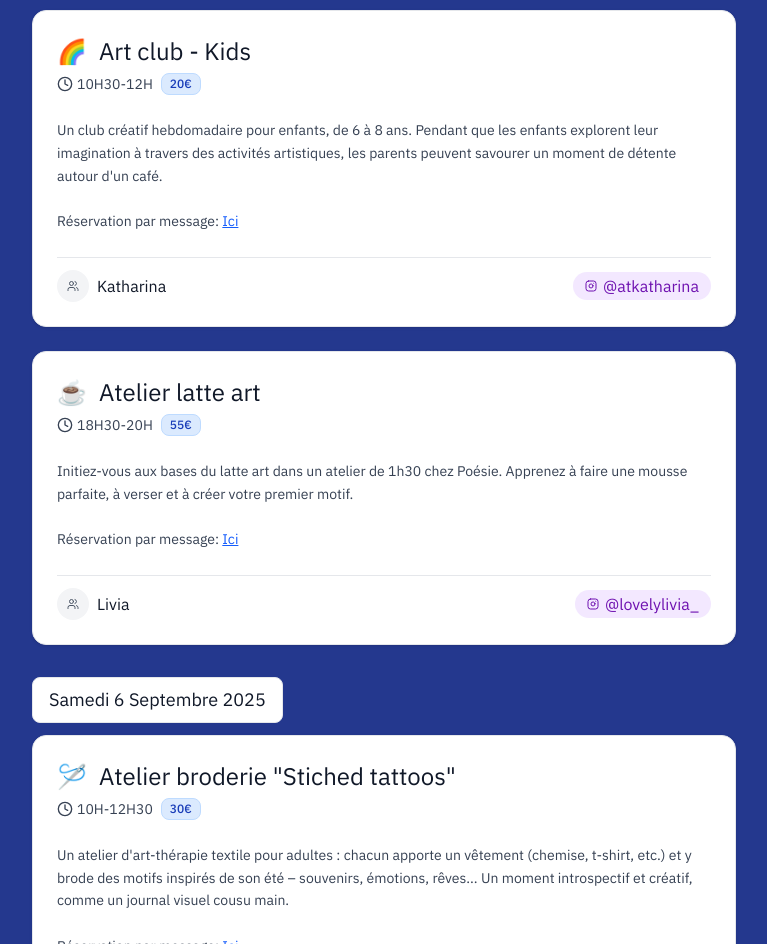
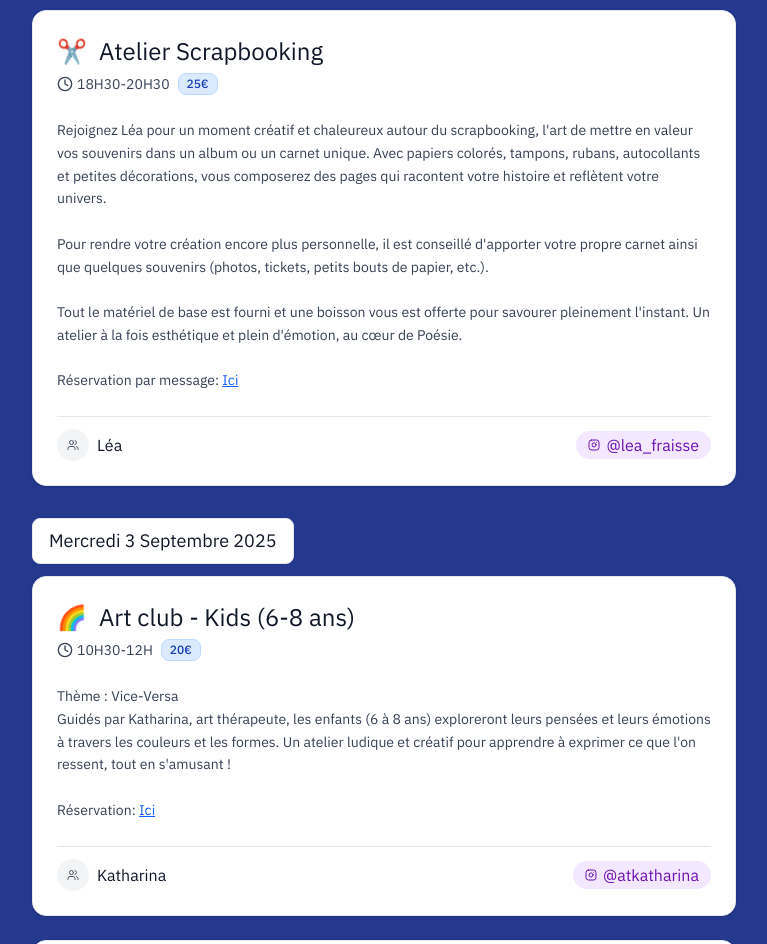
Before and after one commit to yohanlb/poesie-cafe, a Next.js app: page /agenda in a window 1280 px wide. Shown: the part 208-1152 px from the top of the page, without its empty margins (256-1023 px from the left). Built offline with nearby package versions, Linux system fonts and the light colour scheme.

Commit message:
feat: update events data and add fullyBooked field

```diff
--- a/src/data/events.ts
+++ b/src/data/events.ts
@@ -7,25 +7,48 @@ export interface Event {
   instructor?: string;
   instagram?: string;
   description?: string;
-  eventType: "workshop" | "running-club" | "vernissage" | "other";
+  eventType:
+    | "workshop"
+    | "running-club"
+    | "vernissage"
+    | "other"
+    | "yoga"
+    | "brunch";
   emoji?: string;
   reservationLink?: string;
+  fullyBooked: boolean;
 }
 
 export const events: Event[] = [
   {
+    id: "scrapbooking",
+    name: "Atelier Scrapbooking",
+    date: "27/08/2025",
+    time: "18H30-20H30",
+    price: "25€",
+    instructor: "Léa",
+    instagram: "@lea_fraisse",
+    description:
+      "Rejoignez Léa pour un moment créatif et chaleureux autour du scrapbooking, l'art de mettre en valeur vos souvenirs dans un album ou un carnet unique. Avec papiers colorés, tampons, rubans, autocollants et petites décorations, vous composerez des pages qui racontent votre histoire et reflètent votre univers.\n\nPour rendre votre création encore plus personnelle, il est conseillé d'apporter votre propre carnet ainsi que quelques souvenirs (photos, tickets, petits bouts de papier, etc.).\n\nTout le matériel de base est fourni et une boisson vous est offerte pour savourer pleinement l'instant. Un atelier à la fois esthétique et plein d'émotion, au cœur de Poésie.",
+    eventType: "workshop",
+    emoji: "✂️",
+    reservationLink: "https://www.instagram.com/lea__fraisse/",
+    fullyBooked: false,
+  },
+  {
     id: "art-club-kids-1",
-    name: "Art club - Kids",
+    name: "Art club - Kids (6-8 ans)",
     date: "03/09/2025",
     time: "10H30-12H",
     price: "20€",
     instructor: "Katharina",
     instagram: "@atkatharina",
     description:
-      "Un club créatif hebdomadaire pour enfants, de 6 à 8 ans.  Pendant que les enfants explorent leur imagination à travers des activités artistiques, les parents peuvent savourer un moment de détente autour d'un café.",
+      "Thème : Vice-Versa \nGuidés par Katharina, art thérapeute, les enfants (6 à 8 ans) exploreront leurs pensées et leurs émotions à travers les couleurs et les formes. Un atelier ludique et créatif pour apprendre à exprimer ce que l'on ressent, tout en s'amusant !",
     eventType: "workshop",
     emoji: "🌈",
-    reservationLink: "https://www.instagram.com/p/DNFzPxLs0L3/?img_index=1",
+    reservationLink: "https://lu.ma/2drj91pa",
+    fullyBooked: false,
   },
   {
     id: "latte-art",
@@ -36,52 +59,56 @@ export const events: Event[] = [
     instructor: "Livia",
     instagram: "@lovelylivia_",
     description:
-      "Initiez-vous aux bases du latte art dans un atelier de 1h30 chez Poésie. Apprenez à faire une mousse parfaite, à verser et à créer votre premier motif. ",
+      "Initiez-vous aux bases du latte art dans un atelier de 1h30 chez Poésie, accompagnée de Livia. Apprenez à faire une mousse parfaite, à verser et à créer votre premier motif.",
     eventType: "workshop",
     emoji: "☕️",
     reservationLink: "https://www.instagram.com/lovelylivia_/",
+    fullyBooked: true,
   },
   {
-    id: "broderie-stitched-tattoos",
-    name: 'Atelier broderie "Stiched tattoos"',
+    id: "broderie-art-therapie",
+    name: "Atelier broderie - Art therapie",
     date: "06/09/2025",
     time: "10H-12H30",
     price: "30€",
     instructor: "Katharina",
     instagram: "@atkatharina",
     description:
-      "Un atelier d'art-thérapie textile pour adultes : chacun apporte un vêtement (chemise, t-shirt, etc.) et y brode des motifs inspirés de son été – souvenirs, émotions, rêves... Un moment introspectif et créatif, comme un journal visuel cousu main.",
+      "Atelier d'art-thérapie textile \nApportez un vêtement de votre choix (chemise, t-shirt, etc.) et transformez-le en toile d'expression en y brodant des motifs inspirés de votre été : souvenirs, émotions, rêves… Un temps pour soi, à la fois introspectif et créatif, où chaque point devient une page d'un journal visuel cousu main.",
     eventType: "workshop",
     emoji: "🪡",
-    reservationLink: "https://www.instagram.com/atkatharina/",
+    reservationLink: "https://lu.ma/prguusrw",
+    fullyBooked: false,
   },
   {
-    id: "cafe-dessin",
-    name: "Atelier café dessin",
+    id: "carnet-voyage",
+    name: "Atelier Carnet de voyage",
     date: "07/09/2025",
     time: "15H-17H30",
     price: "25€",
     instructor: "Valentine",
     instagram: "@moood_de_val",
     description:
-      "Valentine vous initie au dessin dans une ambiance douce et créative. Ensemble, vous apprendrez les bases et croquerez les détails poétiques de Poésie, notre coffee shop.Aucune expérience requise,juste l'envie de prendre le temps et de dessiner autour d'un bon café. (boisson comprise dans le prix)",
+      "Atelier Carnet de voyage : Apprenez à capturer vos souvenirs en mots et en illustrations, et repartez avec de nouvelles pages dans votre carnet qui raconte vos aventures de cet été. Ouverts à tous, débutants comme passionnés, pour dessiner et voyager le temps d'un café. (boisson comprise dans le prix)",
     eventType: "workshop",
     emoji: "🎨",
     reservationLink: "https://www.instagram.com/p/DNFzPxLs0L3/?img_index=1",
+    fullyBooked: false,
   },
   {
     id: "art-club-kids-2",
-    name: "Art club - Kids",
+    name: "Art club - Kids (8-10 ans)",
     date: "10/09/2025",
     time: "10H30-12H",
     price: "20€",
     instructor: "Katharina",
     instagram: "@atkatharina",
     description:
-      "Un club créatif hebdomadaire pour enfants, 8 à 10 ans.  Pendant que les enfants explorent leur imagination à travers des activités artistiques, les parents peuvent savourer un moment de détente autour d'un café.",
+      "Thème : Vice-Versa \nGuidés par Katharina, art thérapeute, les enfants (8 à 10 ans) exploreront leurs pensées et leurs émotions à travers les couleurs et les formes. Un atelier ludique et créatif pour apprendre à exprimer ce que l'on ressent, tout en s'amusant !",
     eventType: "workshop",
     emoji: "🌈",
-    reservationLink: "https://www.instagram.com/p/DNFzPxLs0L3/?img_index=1",
+    reservationLink: "https://lu.ma/ky9n71cw",
+    fullyBooked: false,
   },
   {
     id: "aquarelle",
@@ -92,10 +119,26 @@ export const events: Event[] = [
     instructor: "Célia",
     instagram: "@celia.vongkorad",
     description:
-      "Rejoignez-nous pour un atelier chaleureux et créatif autour de l'aquarelle, guidé par l'artiste Celia Vongkorad. Vous apprendrez à composer une page de carnet de voyage, le tout accompagné d'une boisson de votre choix. Le matériel est fourni, mais vous pouvez également venir avec votre carnet ou vos outils préférés si vous le souhaitez. Vous peindrez sur du papier aquarelle de haute qualité de la marque Hahnemühle (format A5). Chaque participant(e) aura la chance de découvrir les aquarelles artisanales de La Nouvelle Vague Couleurs, fabriquées à Paris : des teintes uniques, intenses et inspirantes, parfaites pour tous les styles d'expression.",
+      "Rejoignez-nous pour un atelier chaleureux et créatif autour de l'aquarelle, guidé par l'artiste Célia Vongkorad. Vous apprendrez à composer une page de carnet de voyage, le tout accompagné d'une boisson de votre choix. Le matériel est fourni, mais vous pouvez également venir avec votre carnet ou vos outils préférés si vous le souhaitez. Vous peindrez sur du papier aquarelle de haute qualité de la marque Hahnemühle (format A5). Chaque participant(e) aura la chance de découvrir les aquarelles artisanales de La Nouvelle Vague Couleurs, fabriquées à Paris : des teintes uniques, intenses et inspirantes, parfaites pour tous les styles d'expression.",
     eventType: "workshop",
     emoji: "🎨",
     reservationLink: "https://www.instagram.com/celia.vongkorad/",
+    fullyBooked: false,
+  },
+  {
+    id: "yoga-vinyasa",
+    name: "Yoga Vinyasa",
+    date: "13/09/2025",
+    time: "8H45-9H45",
+    price: "15€",
+    instructor: "Coralee",
+    instagram: "@coraleeats",
+    description:
+      "Rendez-vous le samedi 13 septembre de 8H45 à 9H45 pour une session de yoga guidée par Coralee, professeure franco-américaine installée à Paris.\n\nFormée à Bali en yoga Vinyasa, elle propose un cours accessible à tous les niveaux, avec une approche simple et bienveillante, pour se reconnecter à soi et partager un moment collectif.\n\n▪️ Tapis non fourni\n▪️ Boisson incluse",
+    eventType: "yoga",
+    emoji: "🧘‍♀️",
+    reservationLink: "https://www.instagram.com/coraleeats/",
+    fullyBooked: false,
   },
   {
     id: "ceramique",
@@ -106,10 +149,11 @@ export const events: Event[] = [
     instructor: "Jess",
     instagram: "@nalu.ceramics",
     description:
-      "Participez à un atelier créatif et convivial pour découvrir l'art du modelage en céramique. Vous apprendrez les bases du travail de l'argile en explorant différentes techniques, avec la possibilité de créer la pièce de votre choix : tasse, assiette, porte-bijoux, vide-poche, petit soliflore… - Thème libre ou inspiration coffee shop : chacun peut laisser libre cours à son imagination ou suivre un thème pour plus de cohérence. ✔️ Tout est inclus : matériel, cuisson et émaillage réalisés après l'atelier. ✔️ Délais : vos pièces seront prêtes sous environ un mois. ✔️ Accessible à tous niveaux : débutants comme initiés sont les bienvenus. Offrez-vous un moment de créativité et repartez avec une pièce unique, façonnée par vos mains !",
+      "Participez à un atelier créatif et convivial pour découvrir l'art du modelage en céramique. Vous apprendrez les bases du travail de l'argile en explorant différentes techniques, avec la possibilité de créer la pièce de votre choix : tasse, assiette, porte-bijoux, vide-poche, petit soliflore…\n▪️ Thème libre ou inspiration coffee shop : chacun peut laisser libre cours à son imagination ou suivre un thème pour plus de cohérence.\n▪️ Tout est inclus : matériel, cuisson et émaillage réalisés après l'atelier.\n▪️ Délais : vos pièces seront prêtes sous environ un mois.\n▪️ Accessible à tous niveaux : débutants comme initiés sont les bienvenus.\n\nOffrez-vous un moment de créativité et repartez avec une pièce unique, façonnée par vos mains !",
     eventType: "workshop",
     emoji: "🍵",
     reservationLink: "https://www.instagram.com/nalu.ceramics/",
+    fullyBooked: false,
   },
   {
     id: "ecriture",
@@ -120,10 +164,11 @@ export const events: Event[] = [
     instructor: "Marie",
     instagram: "@calliope_editions",
     description:
-      "Vous sentez votre élan créatif s'essouffler ? La page reste blanche malgré l'envie d'écrire ? Rejoignez notre atelier d'écriture spécialement conçu pour vous redonner l'inspiration. Au programme :\n\nExercices ciblés pour déverrouiller la créativité et relancer vos idées.\n\nÉchanges autour du thème du « vide » créatif.\n\nConseils pratiques et pistes concrètes pour nourrir durablement votre écriture.\n\nUn petit groupe pour favoriser un accompagnement personnalisé et des retours bienveillants. Une boisson chaude ou froide et une gourmandise sucrée sont incluses pour accompagner ce moment suspendu. Tarif : 37 € TTC. ⏱ Durée : 3 heures, de 9h à 12h",
+      "Vous sentez votre élan créatif s'essouffler ? La page reste blanche malgré l'envie d'écrire ? Rejoignez notre atelier d'écriture spécialement conçu pour vous redonner l'inspiration. Vous serez accompagné par Marie, fondatrice de la maison d'édition Calliope.\n\nAu programme :\n\nExercices ciblés pour déverrouiller la créativité et relancer vos idées.\n\nÉchanges autour du thème du « vide » créatif.\n\nConseils pratiques et pistes concrètes pour nourrir durablement votre écriture.\n\nUn petit groupe pour favoriser un accompagnement personnalisé et des retours bienveillants. Une boisson chaude ou froide et une gourmandise sucrée sont incluses pour accompagner ce moment suspendu.",
     eventType: "workshop",
     emoji: "📖",
     reservationLink: "https://www.calliope-editions.fr/actualit%C3%A9s",
+    fullyBooked: false,
   },
   {
     id: "running-club-1",
@@ -131,11 +176,13 @@ export const events: Event[] = [
     date: "07/09/2025",
     time: "10H-11H",
     price: "gratuit",
+    instagram: "@poesiecoffee",
     description:
-      "📍 Départ & arrivée : Poésie coffee, 10 passage Thiéré – Paris 11e\n🛣️ Parcours : 7km organisé par Chloé (Strava Chloé Fouillot)\n\n💌 L'événement est gratuit, mais il faudra réserver sa place en envoyant un message directement sur le compte de Poésie pour une question d'organisation.\nN'hésite pas à indiquer également ton allure de course pour que l'on sache si la création de plusieurs groupes est nécessaire.",
+      "📍 Départ & arrivée : Poésie coffee, 10 passage Thiéré – Paris 11e\n🛣️ Parcours : 7km organisé par Chloé (Strava Chloé Fouillot)\n\n💌 L'événement est gratuit, mais il faudra réserver sa place en envoyant un message directement sur le compte de Poésie pour une question d'organisation.\nN'hésitez pas à indiquer également votre allure de course pour que l'on sache si la création de plusieurs groupes est nécessaire.",
     eventType: "running-club",
     emoji: "🏃‍♀️🏃",
     reservationLink: "https://www.instagram.com/poesiecoffee/",
+    fullyBooked: false,
   },
   {
     id: "vernissage-photo",
@@ -145,8 +192,11 @@ export const events: Event[] = [
     price: "gratuit",
     instructor: "Jean",
     instagram: "@ginjeanbre",
+    description:
+      "Poésie accueillera pendant un mois les photographies argentiques de Jean.\nPour marquer l'événement, rendez-vous au vernissage de 18h à 22h : un moment convivial pour prolonger les souvenirs d'été autour de boissons fraîches et de douceurs salées et sucrées.",
     eventType: "vernissage",
     emoji: "🖼️",
+    fullyBooked: false,
   },
   {
     id: "running-club-2",
@@ -154,10 +204,24 @@ export const events: Event[] = [
     date: "21/09/2025",
     time: "10H-11H",
     price: "gratuit",
+    instagram: "@poesiecoffee",
     description:
-      "📍 Départ & arrivée : Poésie coffee, 10 passage Thiéré – Paris 11e\n🛣️ Parcours : 7km organisé par Chloé (Strava Chloé Fouillot)\n\n💌 L'événement est gratuit, mais il faudra réserver sa place en envoyant un message directement sur le compte de Poésie pour une question d'organisation.\nN'hésite pas à indiquer également ton allure de course pour que l'on sache si la création de plusieurs groupes est nécessaire.",
+      "📍 Départ & arrivée : Poésie coffee, 10 passage Thiéré – Paris 11e\n🛣️ Parcours : 7km organisé par Chloé (Strava Chloé Fouillot)\n\n💌 L'événement est gratuit, mais il faudra réserver sa place en envoyant un message directement sur le compte de Poésie pour une question d'organisation.\nN'hésitez pas à indiquer également votre allure de course pour que l'on sache si la création de plusieurs groupes est nécessaire.",
     eventType: "running-club",
     emoji: "🏃‍♀️🏃",
     reservationLink: "https://www.instagram.com/poesiecoffee/",
+    fullyBooked: false,
+  },
+  {
+    id: "brunch",
+    name: "Brunch",
+    date: "21/09/2025",
+    time: "11H-15H",
+    price: "gratuit",
+    instagram: "@poesiecoffee",
+    description:
+      "Poésie vous accueille pour un brunch de 11h à 15h ! Coralie (@corcorhardcore) a imaginé deux menus gourmands : une version végétarienne et une version autour du poisson de chez Poiscaille. Réservation directement via le compte instagram de Poésie.",
+    eventType: "brunch",
+    fullyBooked: false,
   },
 ];
```
